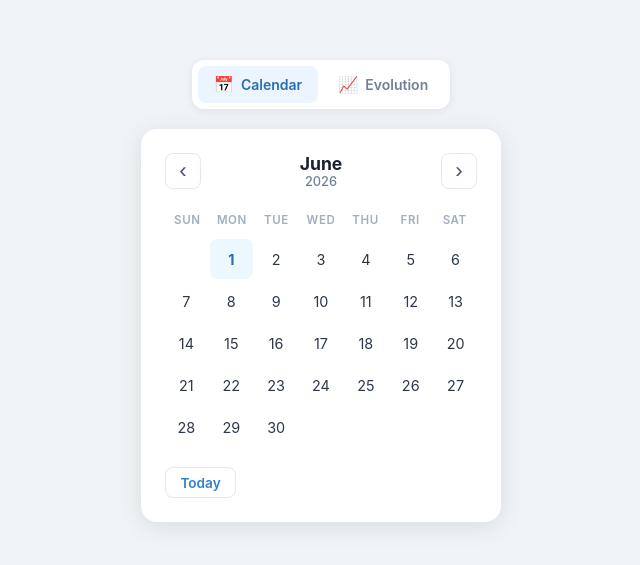
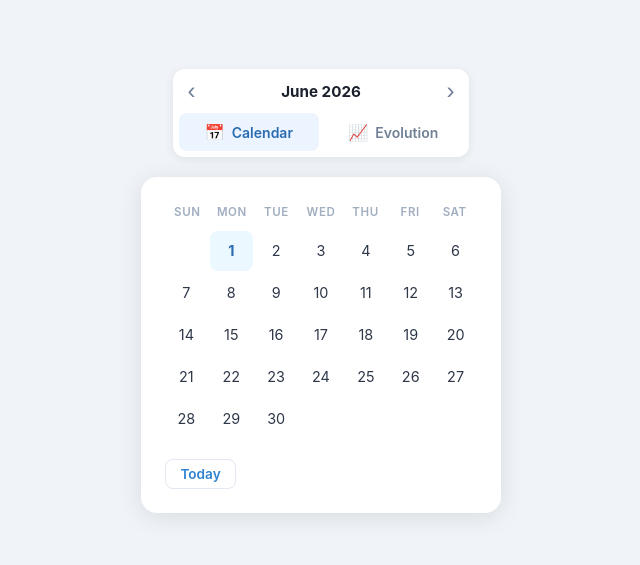
Before and after one commit to capelski/morpholody, a React (Vite) app: page / in a window 1280 px wide. Shown: the part 109-674 px from the top of the page, without its empty margins (319-959 px from the left). Built offline with nearby package versions, Linux system fonts and the light colour scheme.

Commit message:
Both calendar and evolution components have a month selector. Move the month selector on top of the navbar and remove it from both components. Adapt both components to consume the selected month on the global month selector

```diff
--- a/src/App.tsx
+++ b/src/App.tsx
@@ -6,11 +6,33 @@ import "./App.css";
 
 export default function App() {
   const [view, setView] = useState<View>("calendar");
+  const today = new Date();
+  const [viewYear, setViewYear] = useState(today.getFullYear());
+  const [viewMonth, setViewMonth] = useState(today.getMonth());
+
+  function handleMonthChange(year: number, month: number) {
+    setViewYear(year);
+    setViewMonth(month);
+  }
 
   return (
     <div className="app">
-      <NavBar active={view} onChange={setView} />
-      {view === "calendar" ? <Calendar /> : <Evolution />}
+      <NavBar
+        active={view}
+        onChange={setView}
+        viewYear={viewYear}
+        viewMonth={viewMonth}
+        onMonthChange={handleMonthChange}
+      />
+      {view === "calendar" ? (
+        <Calendar
+          viewYear={viewYear}
+          viewMonth={viewMonth}
+          onMonthChange={handleMonthChange}
+        />
+      ) : (
+        <Evolution viewYear={viewYear} viewMonth={viewMonth} />
+      )}
     </div>
   );
 }
--- a/src/components/Calendar.css
+++ b/src/components/Calendar.css
@@ -5,55 +5,6 @@
   padding: 1.5rem;
   width: 360px;
   user-select: none;
-}
-
-/* Header */
-.calendar-header {
-  display: flex;
-  align-items: center;
-  justify-content: space-between;
-  margin-bottom: 1.25rem;
-}
-
-.month-year {
-  display: flex;
-  flex-direction: column;
-  align-items: center;
-  line-height: 1.2;
-}
-
-.month-name {
-  font-size: 1.1rem;
-  font-weight: 700;
-  color: #1a202c;
-}
-
-.year {
-  font-size: 0.8rem;
-  color: #718096;
-  font-weight: 500;
-}
-
-.nav-btn {
-  background: none;
-  border: 1px solid #e2e8f0;
-  border-radius: 8px;
-  width: 36px;
-  height: 36px;
-  font-size: 1.4rem;
-  cursor: pointer;
-  color: #4a5568;
-  display: flex;
-  align-items: center;
-  justify-content: center;
-  transition:
-    background 0.15s,
-    border-color 0.15s;
-}
-
-.nav-btn:hover {
-  background: #f7fafc;
-  border-color: #cbd5e0;
 }
 
 /* Weekdays */
--- a/src/components/Calendar.tsx
+++ b/src/components/Calendar.tsx
@@ -1,22 +1,12 @@
-import { useState, useEffect } from "react";
+import { useState, useEffect, useRef } from "react";
 import Day from "./Day";
 import { getDayDataForMonth } from "../storage";
 import "./Calendar.css";
 
 const DAYS_OF_WEEK = ["Sun", "Mon", "Tue", "Wed", "Thu", "Fri", "Sat"];
 const MONTHS = [
-  "January",
-  "February",
-  "March",
-  "April",
-  "May",
-  "June",
-  "July",
-  "August",
-  "September",
-  "October",
-  "November",
-  "December",
+  "January", "February", "March", "April", "May", "June",
+  "July", "August", "September", "October", "November", "December",
 ];
 
 function getDaysInMonth(year: number, month: number): number {
@@ -27,20 +17,34 @@ function getFirstDayOfMonth(year: number, month: number): number {
   return new Date(year, month, 1).getDay();
 }
 
-export default function Calendar() {
+interface CalendarProps {
+  viewYear: number;
+  viewMonth: number;
+  onMonthChange: (year: number, month: number) => void;
+}
+
+export default function Calendar({ viewYear, viewMonth, onMonthChange }: CalendarProps) {
   const today = new Date();
-  const [viewYear, setViewYear] = useState(today.getFullYear());
-  const [viewMonth, setViewMonth] = useState(today.getMonth());
   const [selectedDate, setSelectedDate] = useState<Date | null>(null);
   const [dayData, setDayData] = useState<
     Map<number, { hasWeight: boolean; hasMeals: boolean }>
   >(new Map());
+  const skipClearRef = useRef(false);
 
   const daysInMonth = getDaysInMonth(viewYear, viewMonth);
   const firstDay = getFirstDayOfMonth(viewYear, viewMonth);
 
   useEffect(() => {
     getDayDataForMonth(viewYear, viewMonth + 1).then(setDayData);
+  }, [viewYear, viewMonth]);
+
+  // Clear selection when the month changes via navigation, but not when goToToday triggers it.
+  useEffect(() => {
+    if (skipClearRef.current) {
+      skipClearRef.current = false;
+      return;
+    }
+    setSelectedDate(null);
   }, [viewYear, viewMonth]);
 
   function handleDayClick(day: number) {
@@ -57,29 +61,9 @@ export default function Calendar() {
     }
   }
 
-  function prevMonth() {
-    setSelectedDate(null);
-    if (viewMonth === 0) {
-      setViewMonth(11);
-      setViewYear((y) => y - 1);
-    } else {
-      setViewMonth((m) => m - 1);
-    }
-  }
-
-  function nextMonth() {
-    setSelectedDate(null);
-    if (viewMonth === 11) {
-      setViewMonth(0);
-      setViewYear((y) => y + 1);
-    } else {
-      setViewMonth((m) => m + 1);
-    }
-  }
-
   function goToToday() {
-    setViewYear(today.getFullYear());
-    setViewMonth(today.getMonth());
+    skipClearRef.current = true;
+    onMonthChange(today.getFullYear(), today.getMonth());
     setSelectedDate(today);
   }
 
@@ -120,27 +104,6 @@ export default function Calendar() {
   return (
     <>
       <div className="calendar">
-        <div className="calendar-header">
-          <button
-            className="nav-btn"
-            onClick={prevMonth}
-            aria-label="Previous month"
-          >
-            &#8249;
-          </button>
-          <div className="month-year">
-            <span className="month-name">{MONTHS[viewMonth]}</span>
-            <span className="year">{viewYear}</span>
-          </div>
-          <button
-            className="nav-btn"
-            onClick={nextMonth}
-            aria-label="Next month"
-          >
-            &#8250;
-          </button>
-        </div>
-
         <div className="calendar-weekdays">
           {DAYS_OF_WEEK.map((d) => (
             <div key={d} className="weekday">
--- a/src/components/Evolution.css
+++ b/src/components/Evolution.css
@@ -23,41 +23,6 @@
   font-size: 0.78rem;
   color: #a0aec0;
   font-weight: 500;
-}
-
-.evolution-month-nav {
-  display: flex;
-  align-items: center;
-  justify-content: center;
-  gap: 0.75rem;
-  margin-bottom: 1rem;
-}
-
-.evolution-month-label {
-  font-size: 0.9rem;
-  font-weight: 600;
-  color: #2d3748;
-  min-width: 128px;
-  text-align: center;
-}
-
-.evolution-month-btn {
-  background: none;
-  border: none;
-  cursor: pointer;
-  color: #718096;
-  font-size: 1.4rem;
-  line-height: 1;
-  padding: 0.2rem 0.5rem;
-  border-radius: 6px;
-  transition:
-    background 0.15s,
-    color 0.15s;
-}
-
-.evolution-month-btn:hover {
-  background: #edf2f7;
-  color: #2d3748;
 }
 
 .evolution-chart {
--- a/src/components/Evolution.tsx
+++ b/src/components/Evolution.tsx
@@ -64,22 +64,25 @@ function CustomTooltip({
   );
 }
 
-export default function Evolution() {
-  const today = new Date();
-  const [year, setYear] = useState(today.getFullYear());
-  const [month, setMonth] = useState(today.getMonth() + 1);
+interface EvolutionProps {
+  viewYear: number;
+  viewMonth: number; // 0-indexed
+}
+
+export default function Evolution({ viewYear, viewMonth }: EvolutionProps) {
+  const month = viewMonth + 1; // storage uses 1-indexed months
 
   const [data, setData] = useState<ChartPoint[]>([]);
 
   useEffect(() => {
-    getDiaryEntriesForMonth(year, month).then((entries) => {
-      const daysInMonth = new Date(year, month, 0).getDate();
+    getDiaryEntriesForMonth(viewYear, month).then((entries) => {
+      const daysInMonth = new Date(viewYear, month, 0).getDate();
       const weightMap = new Map(entries.map((e) => [e.date, e.weight]));
       const calMap = new Map(entries.map((e) => [e.date, e.calories]));
       setData(
         Array.from({ length: daysInMonth }, (_, i) => {
           const day = i + 1;
-          const dk = `${year}-${String(month).padStart(2, "0")}-${String(day).padStart(2, "0")}`;
+          const dk = `${viewYear}-${String(month).padStart(2, "0")}-${String(day).padStart(2, "0")}`;
           return {
             dateKey: dk,
             label: String(day),
@@ -89,7 +92,7 @@ export default function Evolution() {
         }),
       );
     });
-  }, [year, month]);
+  }, [viewYear, month]);
 
   const weights = data
     .map((d) => d.weight)
@@ -109,24 +112,6 @@ export default function Evolution() {
     ? Math.ceil(Math.max(...caloriesValues) + 100)
     : 3000;
 
-  const monthLabel = new Date(year, month - 1, 1).toLocaleDateString("en-US", {
-    month: "long",
-    year: "numeric",
-  });
-
-  const prevMonth = () => {
-    if (month === 1) {
-      setMonth(12);
-      setYear((y) => y - 1);
-    } else setMonth((m) => m - 1);
-  };
-  const nextMonth = () => {
-    if (month === 12) {
-      setMonth(1);
-      setYear((y) => y + 1);
-    } else setMonth((m) => m + 1);
-  };
-
   return (
     <div className="evolution">
       <div className="evolution-header">
@@ -134,23 +119,6 @@ export default function Evolution() {
         <span className="evolution-count">
           {weights.length} {weights.length === 1 ? "entry" : "entries"}
         </span>
-      </div>
-      <div className="evolution-month-nav">
-        <button
-          className="evolution-month-btn"
-          onClick={prevMonth}
-          aria-label="Previous month"
-        >
-          ‹
-        </button>
-        <span className="evolution-month-label">{monthLabel}</span>
-        <button
-          className="evolution-month-btn"
-          onClick={nextMonth}
-          aria-label="Next month"
-        >
-          ›
-        </button>
       </div>
       <div className="evolution-chart">
         <ResponsiveContainer width="100%" height={220}>
--- a/src/components/NavBar.css
+++ b/src/components/NavBar.css
@@ -1,11 +1,52 @@
 .navbar {
   display: flex;
-  gap: 0.25rem;
+  flex-direction: column;
+  gap: 0.35rem;
   background: #ffffff;
   border-radius: 12px;
   padding: 0.35rem;
   box-shadow: 0 2px 10px rgba(0, 0, 0, 0.08);
   margin-bottom: 1.25rem;
+  width: 100%;
+}
+
+/* Month selector */
+.navbar-month {
+  display: flex;
+  align-items: center;
+  justify-content: space-between;
+  padding: 0.2rem 0.15rem;
+}
+
+.navbar-month-label {
+  font-size: 0.95rem;
+  font-weight: 700;
+  color: #1a202c;
+}
+
+.navbar-month-btn {
+  background: none;
+  border: none;
+  cursor: pointer;
+  color: #718096;
+  font-size: 1.5rem;
+  line-height: 1;
+  padding: 0.1rem 0.4rem;
+  border-radius: 6px;
+  transition:
+    background 0.15s,
+    color 0.15s;
+}
+
+.navbar-month-btn:hover {
+  background: #f7fafc;
+  color: #2d3748;
+}
+
+/* Tab row */
+.navbar-tabs {
+  display: flex;
+  gap: 0.25rem;
 }
 
 .navbar-item {
--- a/src/components/NavBar.tsx
+++ b/src/components/NavBar.tsx
@@ -2,14 +2,43 @@ import "./NavBar.css";
 
 export type View = "calendar" | "evolution";
 
+const MONTHS = [
+  "January", "February", "March", "April", "May", "June",
+  "July", "August", "September", "October", "November", "December",
+];
+
 interface NavBarProps {
   active: View;
   onChange: (view: View) => void;
+  viewYear: number;
+  viewMonth: number;
+  onMonthChange: (year: number, month: number) => void;
 }
 
-export default function NavBar({ active, onChange }: NavBarProps) {
+export default function NavBar({ active, onChange, viewYear, viewMonth, onMonthChange }: NavBarProps) {
+  function prevMonth() {
+    if (viewMonth === 0) onMonthChange(viewYear - 1, 11);
+    else onMonthChange(viewYear, viewMonth - 1);
+  }
+  function nextMonth() {
+    if (viewMonth === 11) onMonthChange(viewYear + 1, 0);
+    else onMonthChange(viewYear, viewMonth + 1);
+  }
+
   return (
     <nav className="navbar">
+      <div className="navbar-month">
+        <button className="navbar-month-btn" onClick={prevMonth} aria-label="Previous month">
+          &#8249;
+        </button>
+        <span className="navbar-month-label">
+          {MONTHS[viewMonth]} {viewYear}
+        </span>
+        <button className="navbar-month-btn" onClick={nextMonth} aria-label="Next month">
+          &#8250;
+        </button>
+      </div>
+      <div className="navbar-tabs">
         <button
           className={`navbar-item ${active === "calendar" ? "active" : ""}`}
           onClick={() => onChange("calendar")}
@@ -24,6 +53,7 @@ export default function NavBar({ active, onChange }: NavBarProps) {
           <span className="navbar-icon">&#128200;</span>
           Evolution
         </button>
+      </div>
     </nav>
   );
 }
```
Lines whose indentation alone changed are shown as unchanged.
